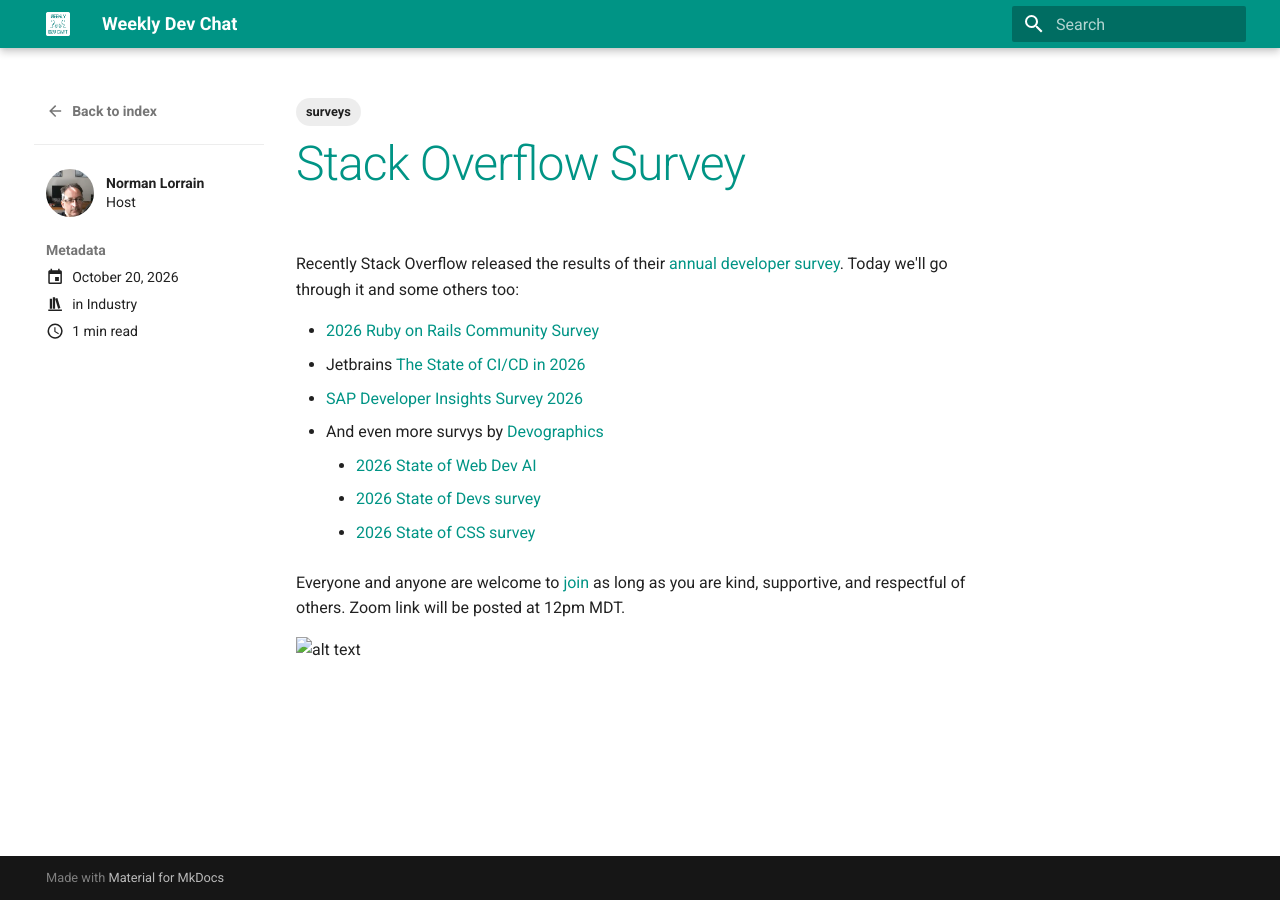
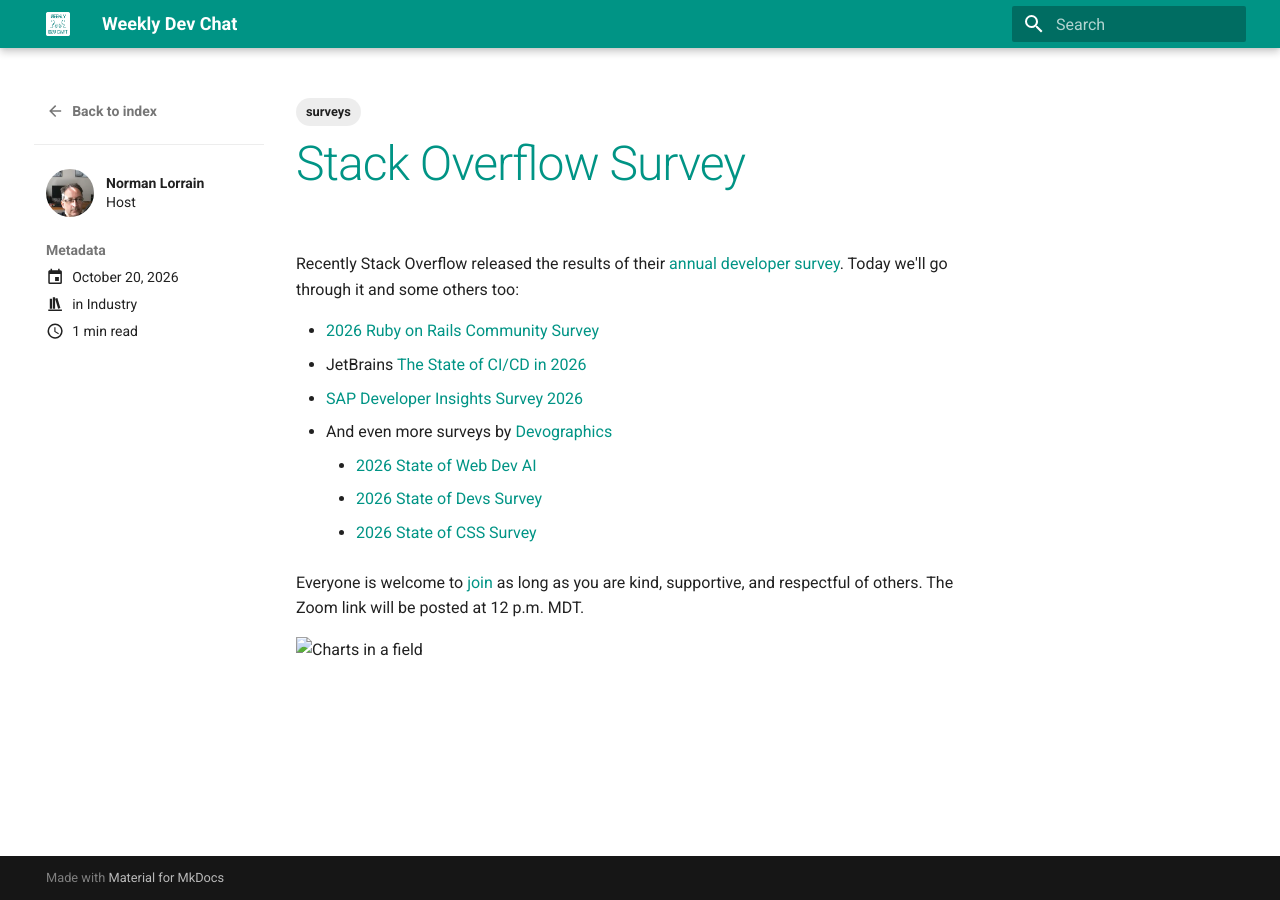
Before and after one commit to weeklydevchat/weeklydevchat.github.io, an MkDocs documentation site: the page built from docs/posts/2026/10/20/index.md, in a window 1280 px wide. Built offline with MkDocs 1.6.1 and Material for MkDocs 9.7.7, drawn with Linux system fonts in a browser that asks for light colours.

Commit message:
Proofread

```diff
--- a/docs/posts/2026/10/20/index.md
+++ b/docs/posts/2026/10/20/index.md
@@ -2,24 +2,23 @@
 title: "Stack Overflow Survey"
 date: 2026-10-20
 authors:
- - norm
+  - norm
 categories:
   - Industry
 tags:
   - surveys
 ---
 
-Recently Stack Overflow released the results of their [annual developer survey](https://survey.stackoverflow.co/2026).  Today we'll go through it and some others too:
+Recently Stack Overflow released the results of their [annual developer survey](https://survey.stackoverflow.co/2026). Today we'll go through it and some others too:
 
 * [2026 Ruby on Rails Community Survey](https://railsdeveloper.com/survey/2026)
-* Jetbrains [The State of CI/CD in 2026](https://www.jetbrains.com/pages/state-of-cicd2026/)
+* JetBrains [The State of CI/CD in 2026](https://www.jetbrains.com/pages/state-of-cicd2026/)
 * [SAP Developer Insights Survey 2026](https://community.sap.com/t5/technology-blog-posts-by-sap/the-2026-developer-insights-survey-the-report/ba-p/14391535)
-* And even more survys by [Devographics](https://devographics.com/)
+* And even more surveys by [Devographics](https://devographics.com/)
     * [2026 State of Web Dev AI](https://2026.stateofai.dev/en-US)
-    * [2026 State of Devs survey](https://2026.stateofdevs.com/en-US)
-    * [2026 State of CSS survey](https://2026.stateofcss.com/en-US)
+    * [2026 State of Devs Survey](https://2026.stateofdevs.com/en-US)
+    * [2026 State of CSS Survey](https://2026.stateofcss.com/en-US)
 
+Everyone is welcome to [join](https://weeklydevchat.com/join/) as long as you are kind, supportive, and respectful of others. The Zoom link will be posted at 12 p.m. MDT.
 
-Everyone and anyone are welcome to [join](https://weeklydevchat.com/join/) as long as you are kind, supportive, and respectful of others. Zoom link will be posted at 12pm MDT.
-
-![alt text](2026-10-20 - charts_field.webp)
+![Charts in a field](2026-10-20_charts_field.webp)
```
Also changed, not shown: docs/posts/2026/10/20/2026-10-20_charts_field.webp (renamed from docs/posts/2026/10/20/2026-10-20 - charts_field.webp).
